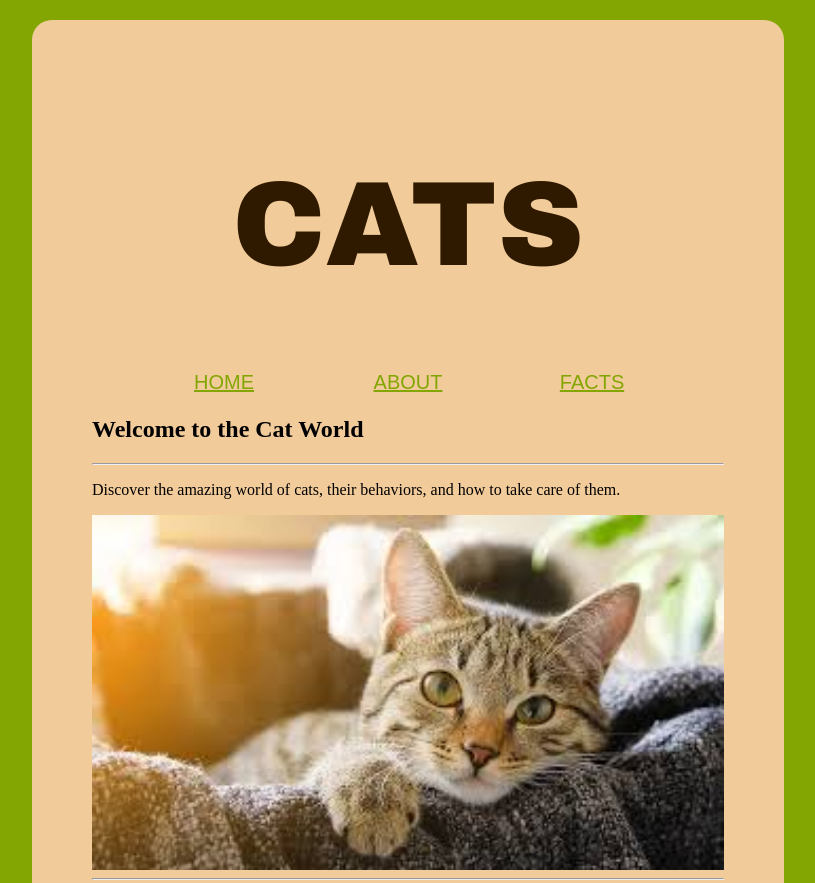
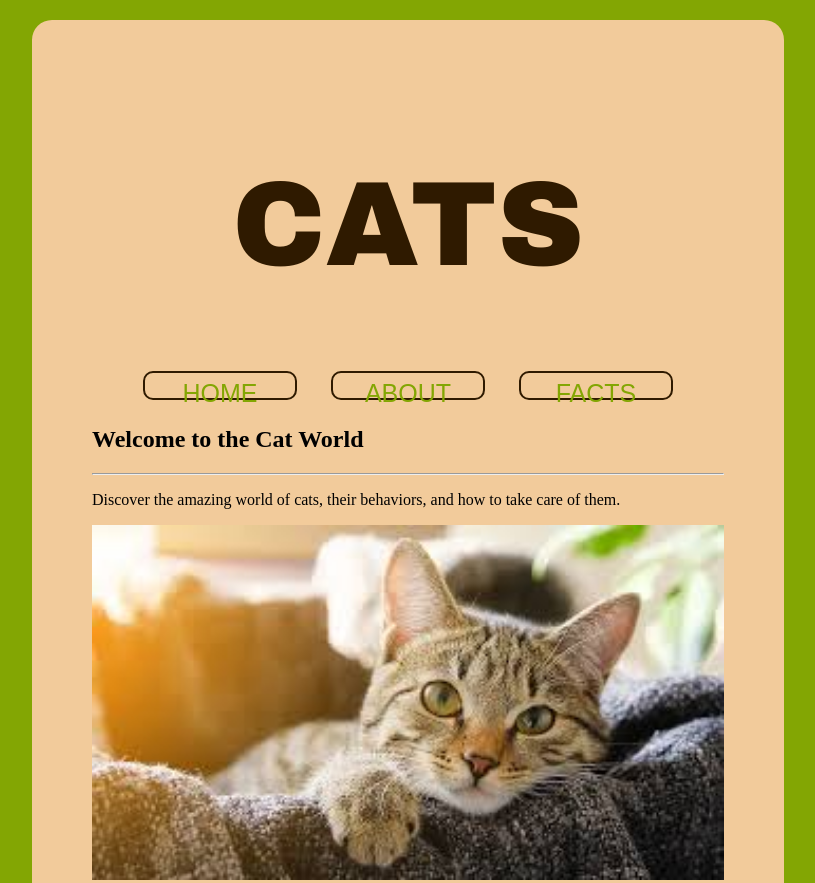
Before and after one commit to torip721/coding_projects, a plain HTML site: page avd_css/index.html in a window 1280 px wide. Shown: the top 883 px of the page, without its empty margins (232-1047 px from the left). Drawn offline with Linux system fonts and the light colour scheme.

Commit message:
Update styles.css

```diff
--- a/avd_css/css/styles.css
+++ b/avd_css/css/styles.css
@@ -58,4 +58,14 @@ nav li a {
     color: #83A603;
     height: 25px;
     width: 150px;
+    line-height: 40px;
+    font-size: 25px;
+    text-decoration: none;
+    border-radius: 10px;
+    border: 2px solid #2f1a00;
 }
+
+nav li a:hover {
+    background-color: #83A603;
+    color: #F2CB9B;
+}
```
